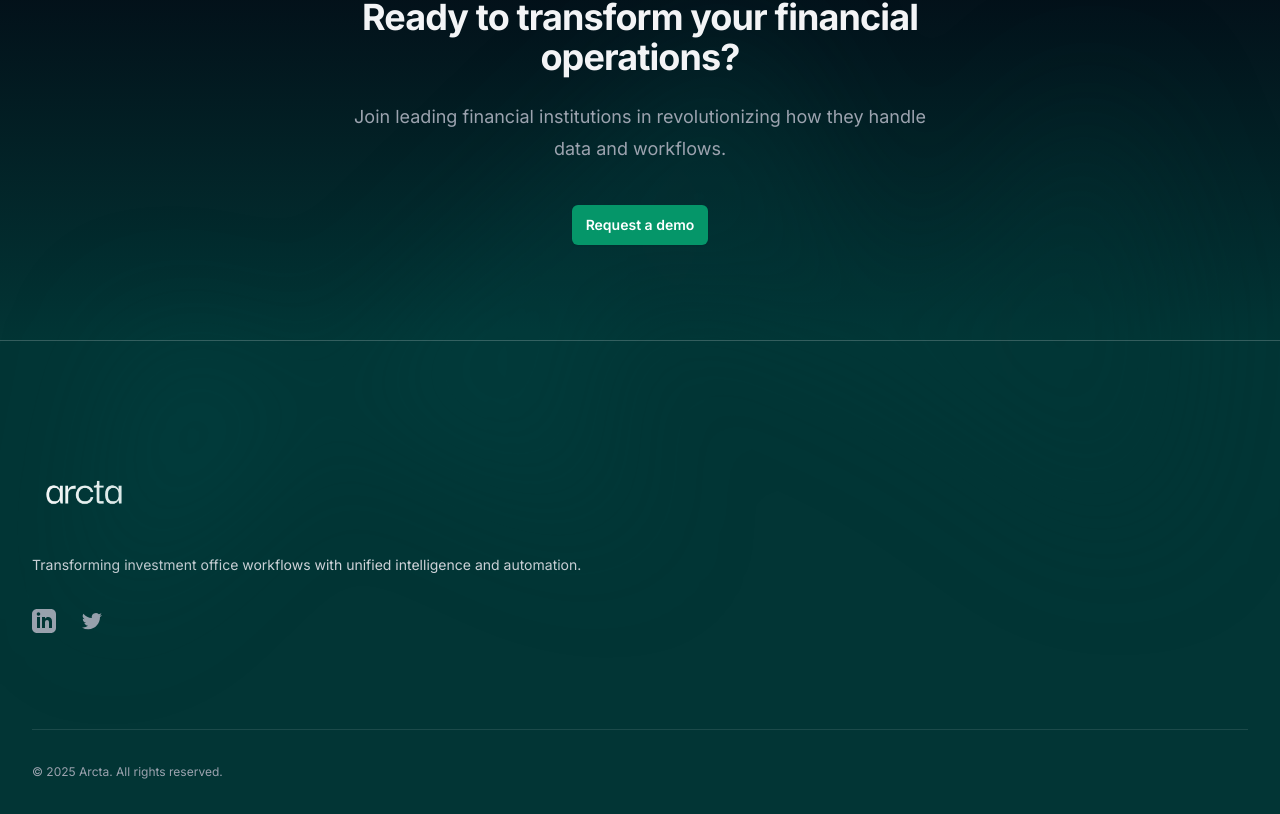
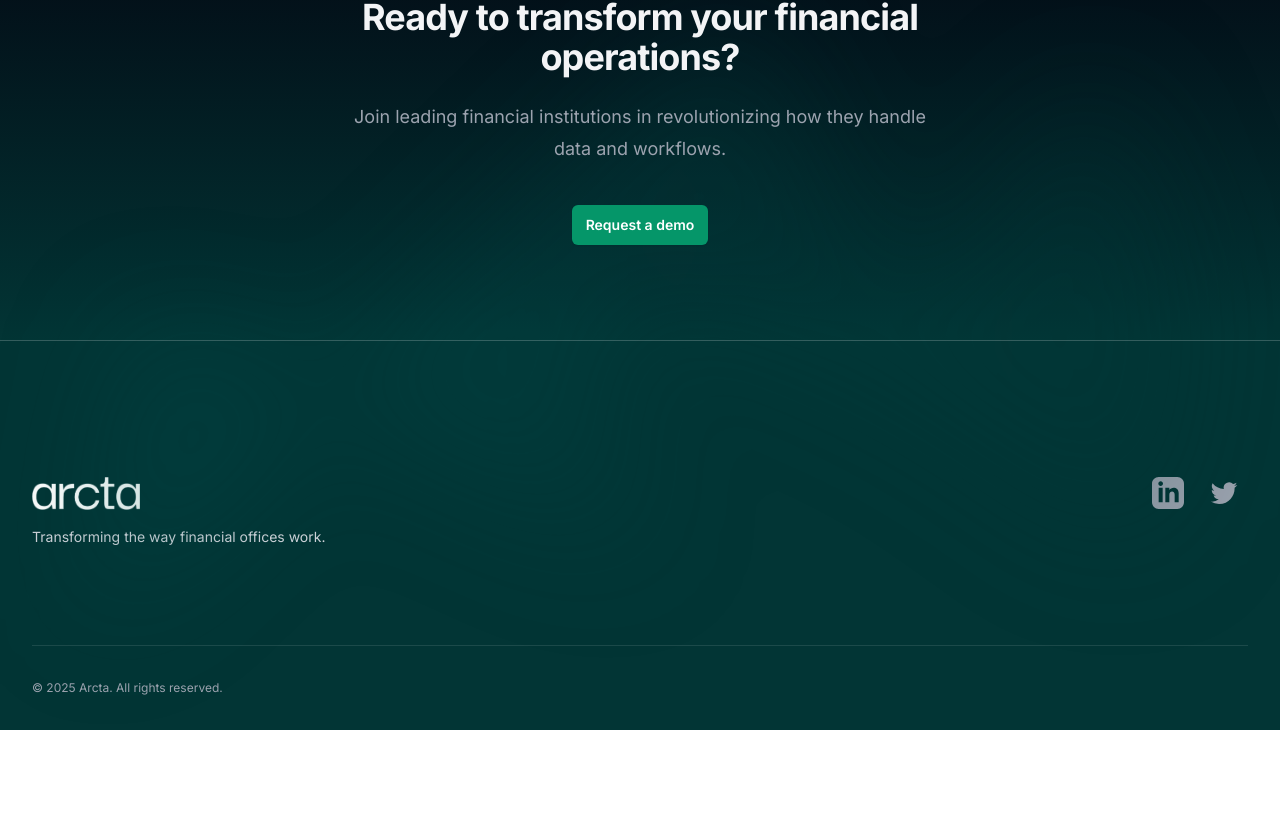
Before and after one commit to rvedula02/arcta-site, a Next.js app: page / in a window 1280 px wide. Shown: the part 5002-5816 px from the top of the page. After the commit the page ends 5732 px from the top, so only its background shows below. Built offline with nearby package versions, Linux system fonts and the light colour scheme.

Commit message:
small fixes and linkedin

```diff
--- a/src/components/layout/Footer.tsx
+++ b/src/components/layout/Footer.tsx
@@ -4,7 +4,7 @@ const navigation = {
   social: [
     {
       name: 'LinkedIn',
-      href: '#',
+      href: 'https://www.linkedin.com/company/arcta-ai',
       icon: (props: React.SVGProps<SVGSVGElement>) => (
         <svg fill="currentColor" viewBox="0 0 24 24" {...props}>
           <path
@@ -34,21 +34,28 @@ export default function Footer() {
         Footer
       </h2>
       <div className="mx-auto max-w-7xl px-6 pb-8 pt-16 sm:pt-24 lg:px-8 lg:pt-32">
-        <div className="space-y-8">
-          <div className="flex items-start">
+        <div className="flex flex-col space-y-2">
+          <div className="flex items-center justify-between">
             <ArctaLogo imageSize={60} />
+            <div className="flex items-center space-x-2">
+              {navigation.social.map((item) => (
+                <a
+                  key={item.name}
+                  href={item.href}
+                  target="_blank"
+                  rel="noopener noreferrer"
+                  className="text-gray-400 hover:text-gray-300 transition-colors duration-200 p-2 rounded-lg hover:bg-gray-800/30 flex items-center justify-center"
+                >
+                  <span className="sr-only">{item.name}</span>
+                  <item.icon className="h-8 w-8" aria-hidden="true" />
+                </a>
+              ))}
+            </div>
           </div>
           <p className="text-sm leading-6 text-gray-300">
-            Transforming investment office workflows with unified intelligence and automation.
+            Transforming the way financial offices work.
           </p>
-          <div className="flex space-x-6">
-            {navigation.social.map((item) => (
-              <a key={item.name} href={item.href} className="text-gray-400 hover:text-gray-300">
-                <span className="sr-only">{item.name}</span>
-                <item.icon className="h-6 w-6" aria-hidden="true" />
-              </a>
-            ))}
-          </div>
+
         </div>
         <div className="mt-16 border-t border-white/10 pt-8 sm:mt-20 lg:mt-24">
           <p className="text-xs leading-5 text-gray-400">&copy; {new Date().getFullYear()} Arcta. All rights reserved.</p>
```
Also changed, not shown: public/arcta_word.png.
